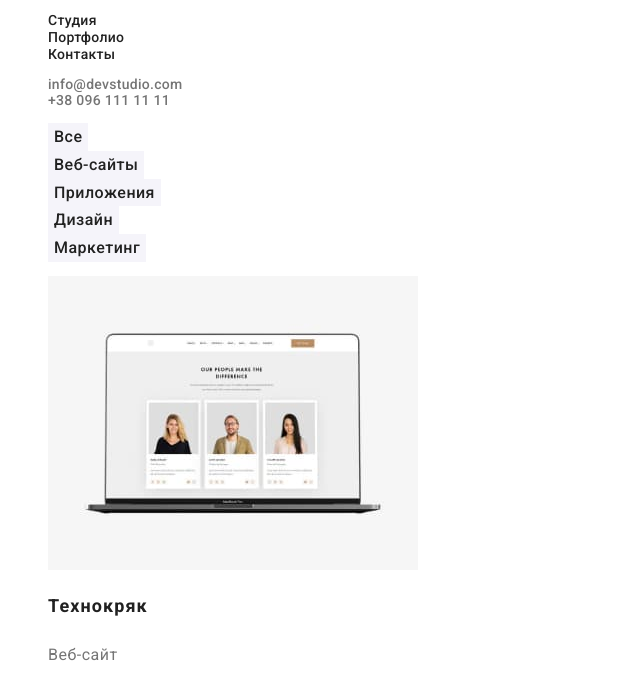
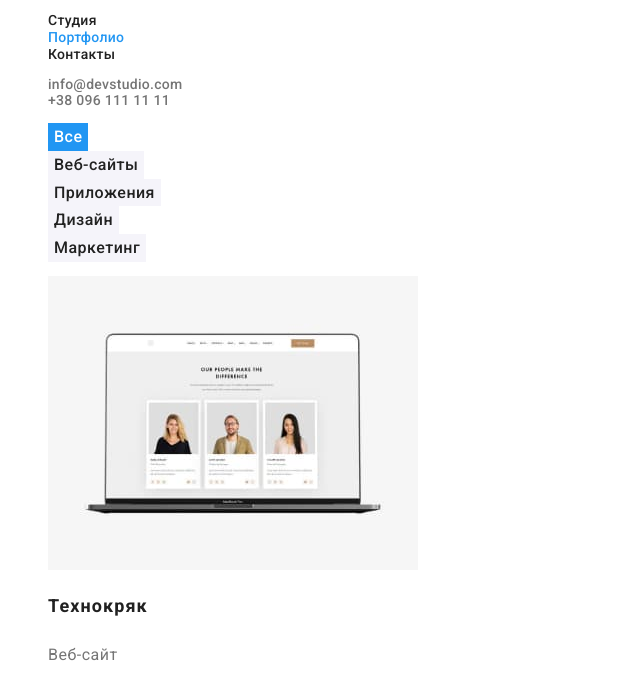
Before and after one commit to V77Nik/-goit-markup-hw-02-01, a plain HTML site: page portfolio.html in a window 1280 px wide. Shown: the part 41-724 px from the top of the page, without its empty margins (0-640 px from the left). Drawn offline with Linux system fonts and the light colour scheme.

Commit message:
Работа 2 версия 4
Добавил current

```diff
--- a/css/styles.css
+++ b/css/styles.css
@@ -45,6 +45,10 @@ body {
     line-height: 1.14;
     letter-spacing: 0.02em;
     color: var(--first-title-color);
+}
+
+.current {
+    color: #2196f3;
 }
 
 .header-mailto,
@@ -270,3 +274,8 @@ body {
     letter-spacing: 0.03em;
     color: var(--third-title-color);
 }
+
+.btn.current {
+    color: #ffffff;
+    background-color: #2196f3;
+}
--- a/portfolio.html
+++ b/portfolio.html
@@ -24,7 +24,7 @@
 
             <ul class="header-list list">
                 <li class="header-item"><a href="./index.html" class="header-link link">Студия</a></li>
-                <li class="header-item"><a href="./portfolio.html" class="header-link link">Портфолио</a></li>
+                <li class="header-item"><a href="./portfolio.html" class="header-link link current">Портфолио</a></li>
                 <li class="header-item"><a href="#" class="header-link link">Контакты</a></li>
             </ul>
         </nav>
@@ -41,7 +41,7 @@
         <!---------------------------------WORKS-------------------------------------------------->
         <section>
             <ul class="list">
-                <li><button type="button" class="btn">Все</button></li>
+                <li><button type="button" class="btn current">Все</button></li>
                 <li><button type="button" class="btn">Веб-сайты</button></li>
                 <li><button type="button" class="btn">Приложения</button></li>
                 <li><button type="button" class="btn">Дизайн</button></li>
```
Also changed, not shown: index.html (+1 -1 lines).
